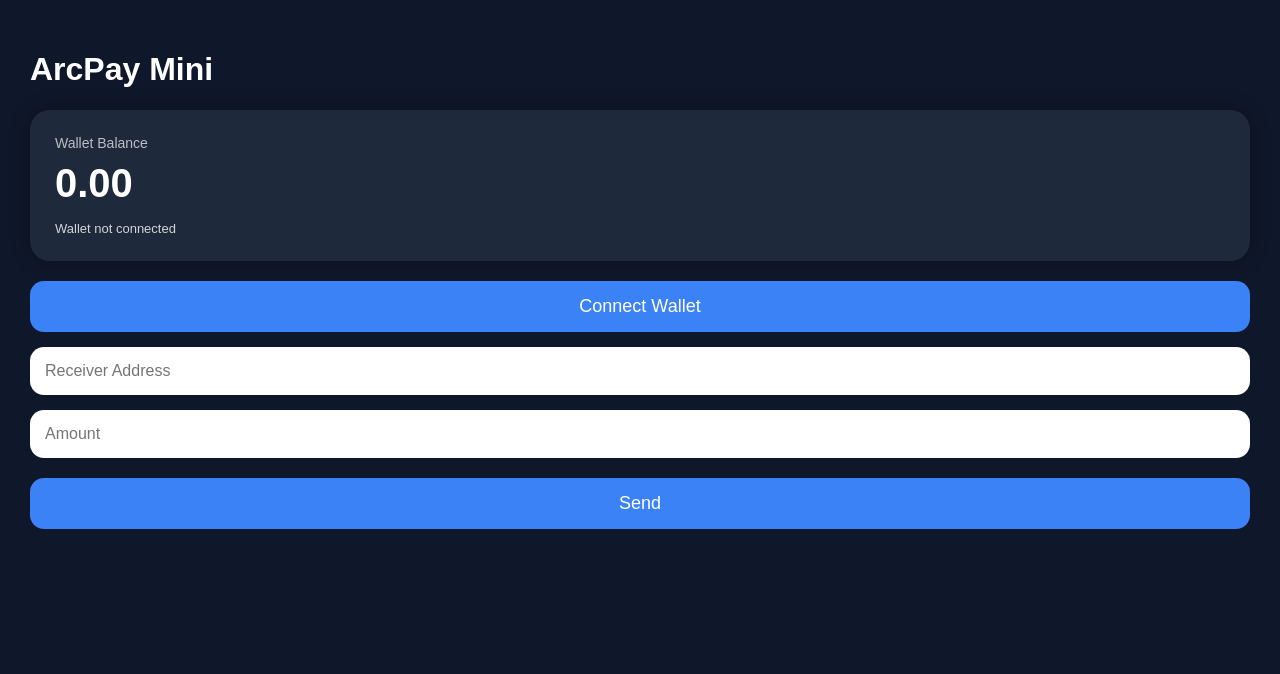
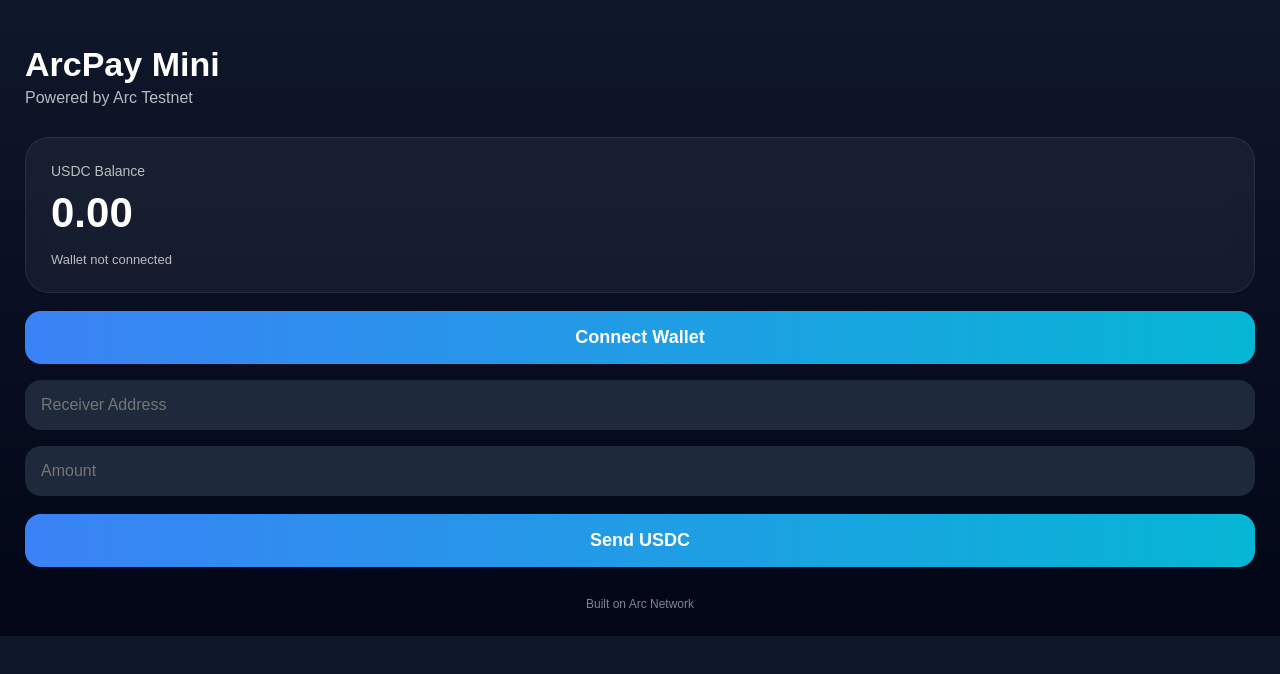
Before and after one commit to khanindradeka1993/arcpay-mini, a plain HTML site: page index.html in a window 1280 px wide. Drawn offline with Linux system fonts and the light colour scheme.

Commit message:
Update index.html

```diff
--- a/index.html
+++ b/index.html
@@ -2,51 +2,58 @@
 <html>
 
 <head>
+
   <title>ArcPay Mini</title>
+
+  <meta
+    name="viewport"
+    content="width=device-width, initial-scale=1.0"
+  />
 
   <style>
 
     body{
-      background:#0f172a;
+      margin:0;
+      padding:25px;
+      font-family:sans-serif;
+
+      background:
+      linear-gradient(
+        180deg,
+        #0f172a,
+        #020617
+      );
+
       color:white;
-      font-family:sans-serif;
-      margin:0;
-      padding:30px;
+    }
+
+    .logo{
+      font-size:34px;
+      font-weight:bold;
+      margin-top:20px;
+    }
+
+    .tag{
+      opacity:0.7;
+      margin-top:5px;
     }
 
     .card{
-      background:#1e293b;
-      border-radius:20px;
+
+      margin-top:30px;
+
       padding:25px;
-      margin-top:20px;
-      box-shadow:0 0 20px rgba(0,0,0,0.3);
-    }
 
-    button{
-      width:100%;
-      padding:15px;
-      border:none;
-      border-radius:14px;
-      background:#3b82f6;
-      color:white;
-      font-size:18px;
-      margin-top:20px;
-    }
+      border-radius:24px;
 
-    input{
-      width:100%;
-      padding:15px;
-      border:none;
-      border-radius:14px;
-      margin-top:15px;
-      font-size:16px;
-      box-sizing:border-box;
-    }
+      background:
+      rgba(255,255,255,0.05);
 
-    .balance{
-      font-size:40px;
-      font-weight:bold;
-      margin-top:10px;
+      border:
+      1px solid rgba(255,255,255,0.08);
+
+      backdrop-filter:blur(10px);
+
     }
 
     .label{
@@ -54,11 +61,73 @@
       font-size:14px;
     }
 
+    .balance{
+      font-size:42px;
+      font-weight:bold;
+      margin-top:10px;
+    }
+
     .address{
       margin-top:15px;
       word-break:break-all;
       font-size:13px;
-      opacity:0.8;
+      opacity:0.7;
+    }
+
+    input{
+
+      width:100%;
+
+      padding:16px;
+
+      margin-top:16px;
+
+      border:none;
+
+      border-radius:16px;
+
+      box-sizing:border-box;
+
+      background:#1e293b;
+
+      color:white;
+
+      font-size:16px;
+
+    }
+
+    button{
+
+      width:100%;
+
+      padding:16px;
+
+      margin-top:18px;
+
+      border:none;
+
+      border-radius:16px;
+
+      background:
+      linear-gradient(
+        90deg,
+        #3b82f6,
+        #06b6d4
+      );
+
+      color:white;
+
+      font-size:18px;
+
+      font-weight:bold;
+
+    }
+
+    .footer{
+      margin-top:30px;
+      text-align:center;
+      opacity:0.5;
+      font-size:12px;
     }
 
   </style>
@@ -67,23 +136,31 @@
 
 <body>
 
-<h1>ArcPay Mini</h1>
+<div class="logo">
+  ArcPay Mini
+</div>
+
+<div class="tag">
+  Powered by Arc Testnet
+</div>
 
 <div class="card">
 
   <div class="label">
-    Wallet Balance
+    USDC Balance
   </div>
 
   <div
     class="balance"
-  id="balance">
+    id="balance"
+  >
     0.00
   </div>
 
   <div
     class="address"
-  id="address">
+    id="address"
+  >
     Wallet not connected
   </div>
 
@@ -106,8 +183,14 @@ placeholder="Amount"
 />
 
 <button id="sendBtn">
-Send
+  Send USDC
 </button>
+
+<div class="footer">
+  Built on Arc Network
+</div>
+
+<script src="https://cdn.jsdelivr.net/npm/ethers@5.7.2/dist/ethers.min.js"></script>
 
 <script src="app.js"></script>
 
```
Lines whose indentation alone changed are shown as unchanged.
